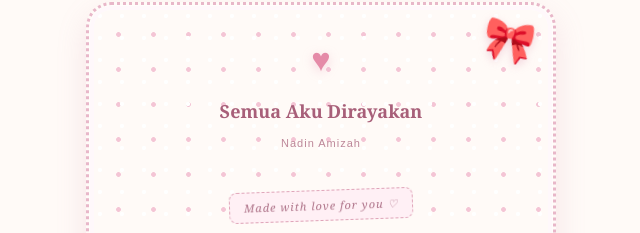
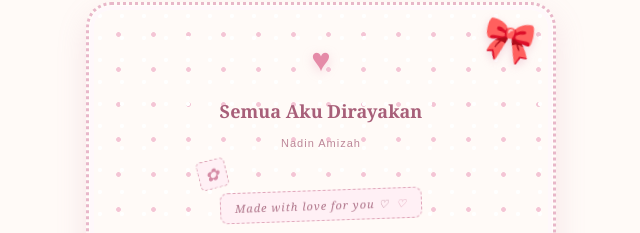
Before and after one commit to stawwberriess-web/princess-birthday-, a plain HTML site: page index.html in a window 1280 px wide. Shown: the part 983-1216 px from the top of the page, 319-959 px from the left. Drawn offline with Linux system fonts and the light colour scheme.

Commit message:
Add vintage floral sticker to coquette music player 🎀

```diff
--- a/index.html
+++ b/index.html
@@ -325,6 +325,35 @@ footer{text-align:center;padding:25px;font:10px Arial,sans-serif;letter-spacing:
   transform: rotate(-2deg);
 }
 
+/* VINTAGE POSTAGE STICKER */
+.song .love-label::after {
+  content: "♡";
+  display: inline-block;
+  margin-left: 7px;
+  color: #d58ba5;
+}
+
+.song .love-label {
+  position: relative;
+}
+
+.song .love-label::before {
+  content: "✿";
+  position: absolute;
+  top: -35px;
+  left: -22px;
+  width: 27px;
+  height: 27px;
+  display: grid;
+  place-items: center;
+  background: #fff0f5;
+  border: 1px dashed #d99caf;
+  border-radius: 5px;
+  color: #d58ba5;
+  font-size: 17px;
+  transform: rotate(-12deg);
+}
+
 </style></head>
 <body>
 <div class="petals">
```
